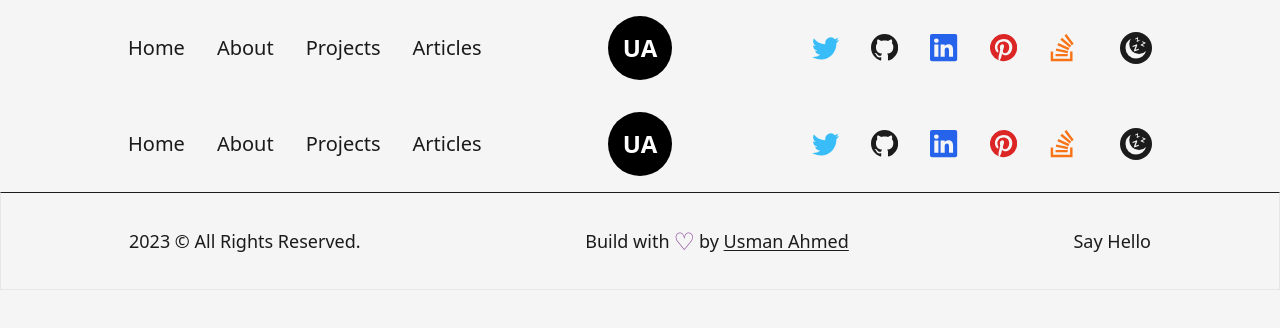
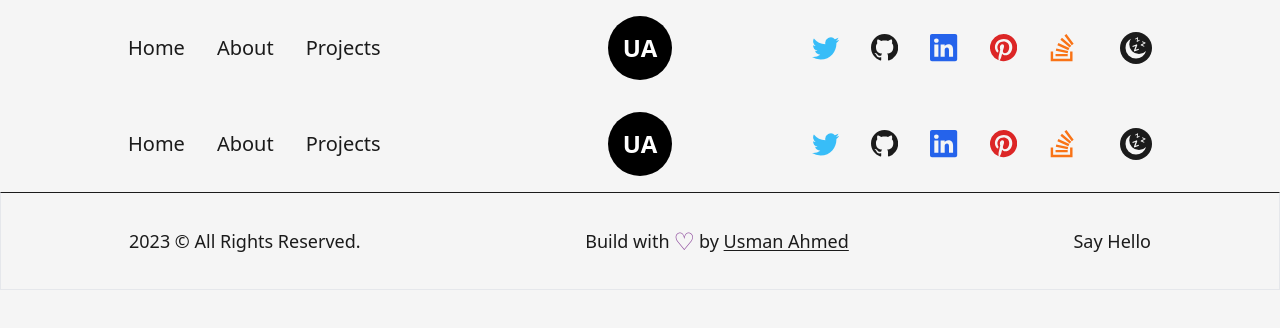
Before and after one commit to usmanahmedgoray/Usman-Ahmed-Portfolio, a Next.js app: page /Component/Navbar in a window 1280 px wide. Shown: the top 328 px of the page. Built offline with nearby package versions, Linux system fonts and the light colour scheme.

Commit message:
Some changes in Navbar , remove articles. Add the latest updated  resume

```diff
--- a/pages/Component/AnimatedText.js
+++ b/pages/Component/AnimatedText.js
@@ -2,7 +2,6 @@ import { motion} from 'framer-motion'
 import React from 'react'
 
 const AnimatedText = ({ text, className = "" }) => {
-    console.log(typeof(text))
     const quote = {
         initial: {
             opacity: 0
--- a/pages/Component/Navbar.js
+++ b/pages/Component/Navbar.js
@@ -49,7 +49,7 @@ const Navbar = () => {
                     <CustomLinks href="/" title="Home" className='mr-4' />
                     <CustomLinks href="/About" title="About" className='mx-4' />
                     <CustomLinks href="/Projects" title="Projects" className='mx-4' />
-                    <CustomLinks href="/Articles" title="Articles" className='ml-4' />
+                    {/* <CustomLinks href="/Articles" title="Articles" className='ml-4' /> */}
                 </nav>
                 <nav className='flex items items-center justify-center flex-wrap'>
                     <motion.a href="https://www.twitter.com/usmanahmedgoray" target='_blank' className='text-sky-400 text-[1.7rem] mr-8 '
@@ -100,7 +100,7 @@ const Navbar = () => {
                         <CustomMobileLinks href="/" title="Home" className='' toggle={handleHamClick} />
                         <CustomMobileLinks href="/About" title="About" className='' toggle={handleHamClick} />
                         <CustomMobileLinks href="/Projects" title="Projects" className='' toggle={handleHamClick} />
-                        <CustomMobileLinks href="/Articles" title="Articles" className='' toggle={handleHamClick} />
+                        {/* <CustomMobileLinks href="/Articles" title="Articles" className='' toggle={handleHamClick} /> */}
                     </nav>
                     <nav className='flex items items-center justify-center flex-wrap  mt-4'>
                         <motion.a href="https://www.twitter.com/usmanahmedgoray" target='_blank' className='text-sky-400 dark:text-sky-600 text-[1.7rem] mr-8 sm:mx-3 xs:mx-1'
```
Also changed, not shown: 2 other files (tests, documents, lock files or other folders).
